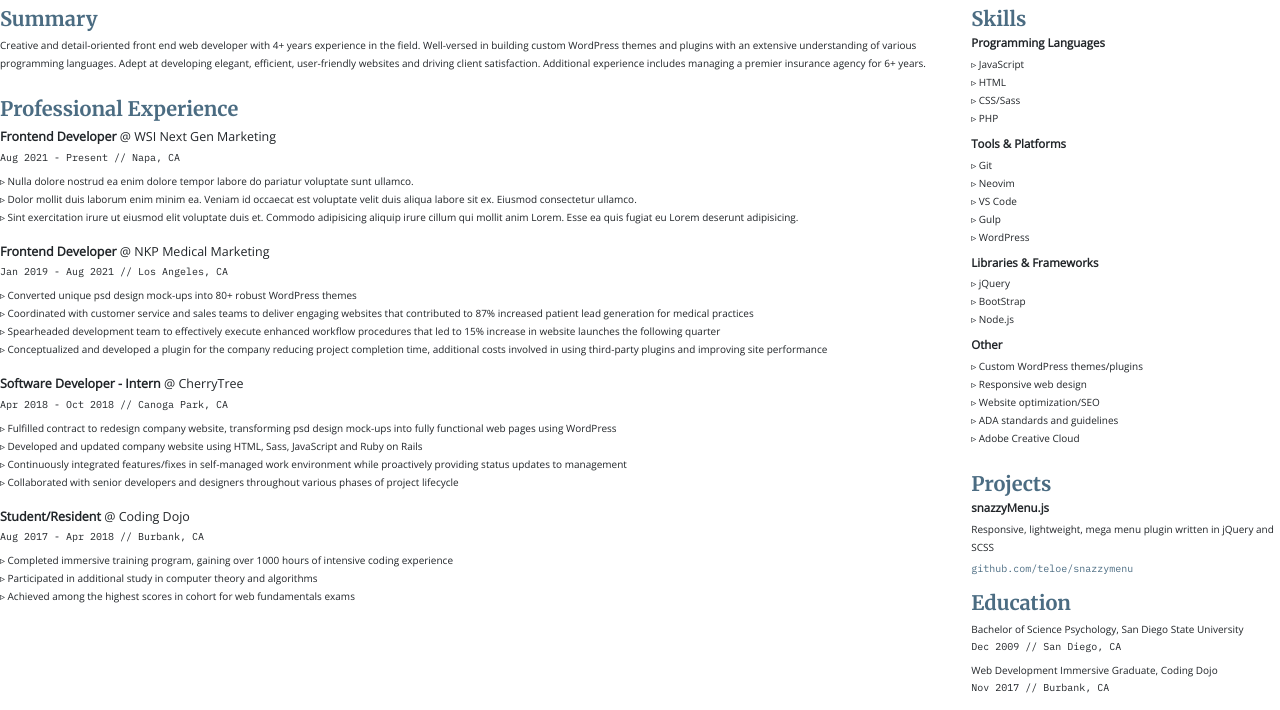
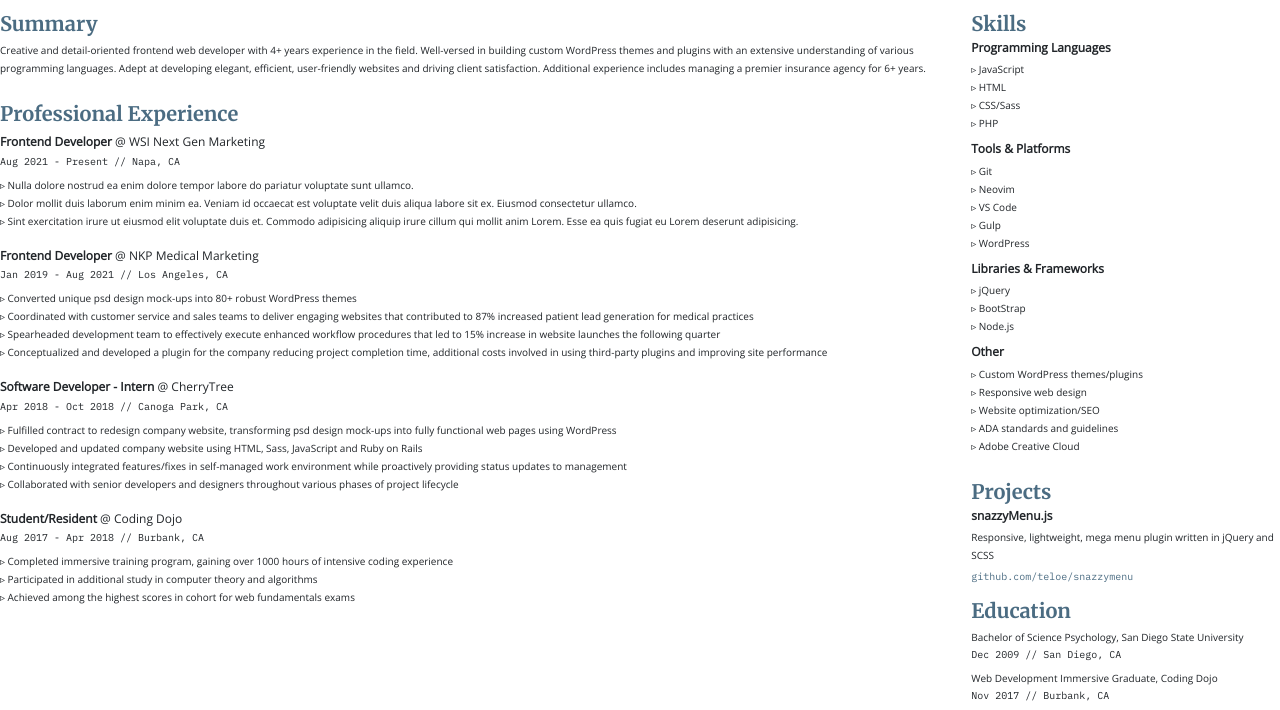
Before and after one commit to teloe/cv, a website: page index.html in a window 1280 px wide. Shown: the part 134-844 px from the top of the page. Drawn offline with nearby package versions, Linux system fonts and the light colour scheme.

Commit message:
add browser-sync/style changes

```diff
--- a/index.html
+++ b/index.html
@@ -20,7 +20,7 @@
             <div class="col">
                 <div class="intro">
                     <h1>Tom Eloe</h1>
-                    <h2>Frontend Developer</h2>
+                    <h2 class="mb-3">Frontend Developer</h2>
                     <p class="contact">
                         <a href="">
                             <svg xmlns="http://www.w3.org/2000/svg" width="12" height="12" viewBox="0 0 24 24" fill="none" stroke="currentColor" stroke-width="2" stroke-linecap="round" stroke-linejoin="round" class="feather feather-mail"><path d="M4 4h16c1.1 0 2 .9 2 2v12c0 1.1-.9 2-2 2H4c-1.1 0-2-.9-2-2V6c0-1.1.9-2 2-2z"/><polyline points="22,6 12,13 2,6"/></svg>
@@ -54,7 +54,7 @@
             <div class="col-sm-9">
                 <div class="summary">
                     <h2>Summary</h2>
-                    <p>Creative and detail-oriented front end web developer with 4+ years experience in the field. Well-versed in building custom WordPress themes and plugins with an extensive understanding of various programming languages. Adept at developing elegant, efficient, user-friendly websites and driving client satisfaction. Additional experience includes managing a premier insurance agency for 6+ years.</p>
+                    <p>Creative and detail-oriented frontend web developer with 4+ years experience in the field. Well-versed in building custom WordPress themes and plugins with an extensive understanding of various programming languages. Adept at developing elegant, efficient, user-friendly websites and driving client satisfaction. Additional experience includes managing a premier insurance agency for 6+ years.</p>
                 </div>
                 <div class="experience pt-4">
                     <h2>Professional Experience</h2>
@@ -143,6 +143,7 @@
                 </div>
                 <div class="edu pt-4">
                     <h2>Education</h2>
+                    <!-- <p class="role"><strong>Bachelor of Science Psychology, San Diego State University</strong></p> -->
                     <p class="mb-0">Bachelor of Science Psychology, San Diego State University</p>
                     <p class="date">Dec 2009 // <span>San Diego, CA</span></p>
                     <p class="mb-0">Web Development Immersive Graduate, Coding Dojo</p>
--- a/style.css
+++ b/style.css
@@ -76,7 +76,7 @@ ul li::before {
 }
 .experience .entry .role {
     margin-bottom: 0;
-    font-size: 1.25rem;
+    font-size: 1.2rem;
 }
 .date {
     font-family: var(--alt-font);
@@ -85,6 +85,6 @@ ul li::before {
 .skills h3,
 .projects h3 {
     font-family: inherit;
-    font-size: 1.15rem;
+    font-size: 1.2rem;
     color: inherit;
 }
```
Also changed, not shown: package.json (+5 -2 lines), 2 other files.
